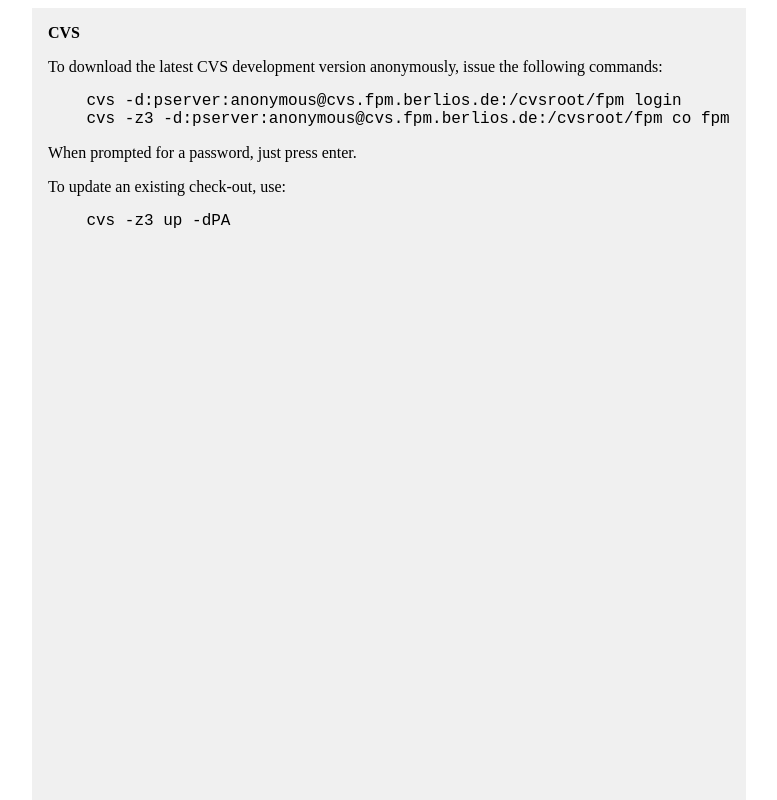
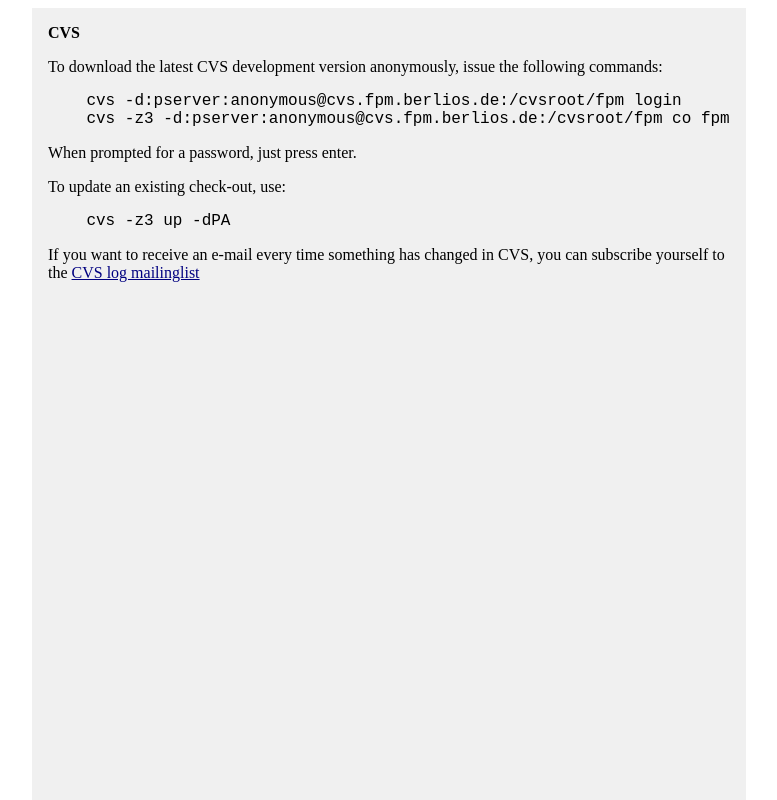
Before and after one commit to BackupTheBerlios/fpm-svn, a plain HTML site: page trunk/website/cvs.html in a window 1280 px wide. Shown: the top 800 px of the page, without its empty margins (32-809 px from the left). Drawn offline with Linux system fonts and the light colour scheme.

Commit message:
Mention cvslog mailing list

```diff
--- a/trunk/website/cvs.html
+++ b/trunk/website/cvs.html
@@ -34,6 +34,12 @@ To update an existing check-out, use:
     cvs -z3 up -dPA
 </PRE>
 
+If you want to receive an e-mail every time something has changed in CVS,
+you can subscribe yourself to the
+<A HREF="https://lists.berlios.de/mailman/listinfo/fpm-cvslog"
+   TARGET="_new">CVS log mailinglist</A>
+<P>
+
 </TD></TR></TABLE>
 </BODY>
 
```
